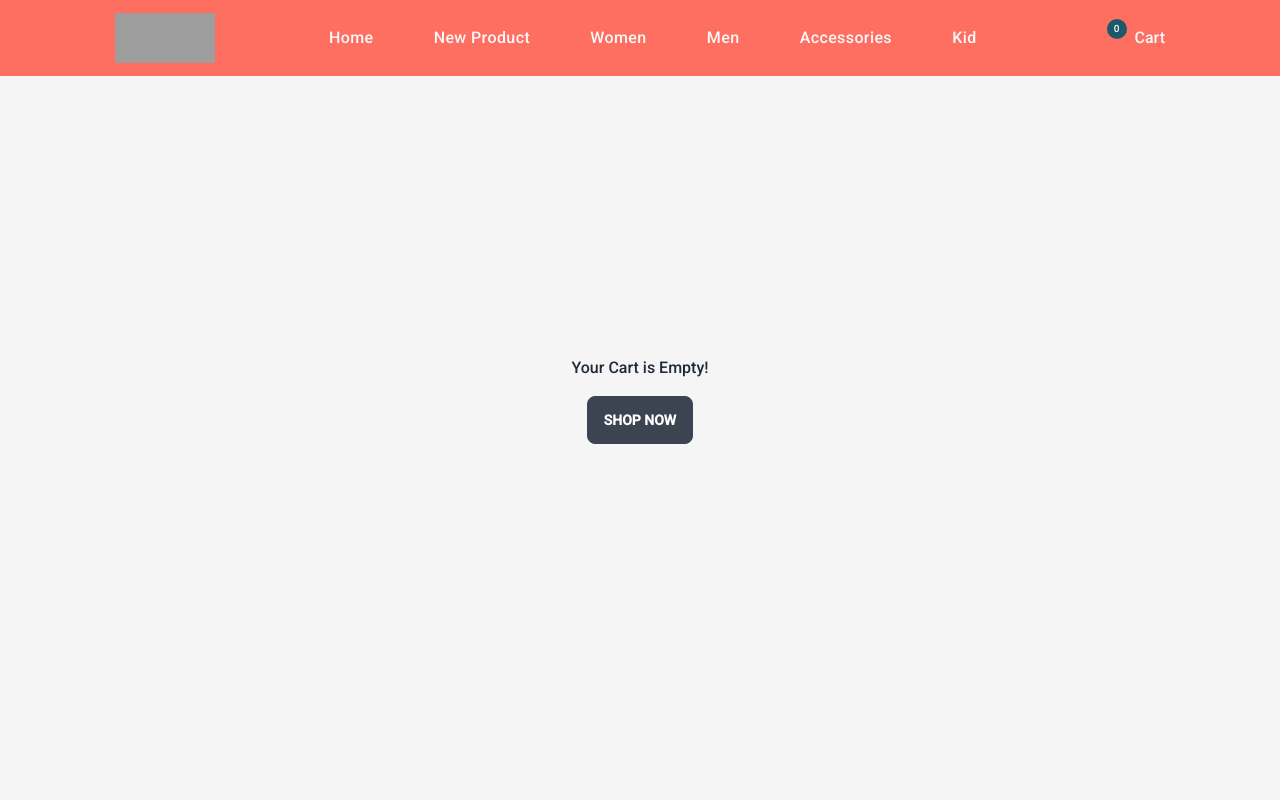
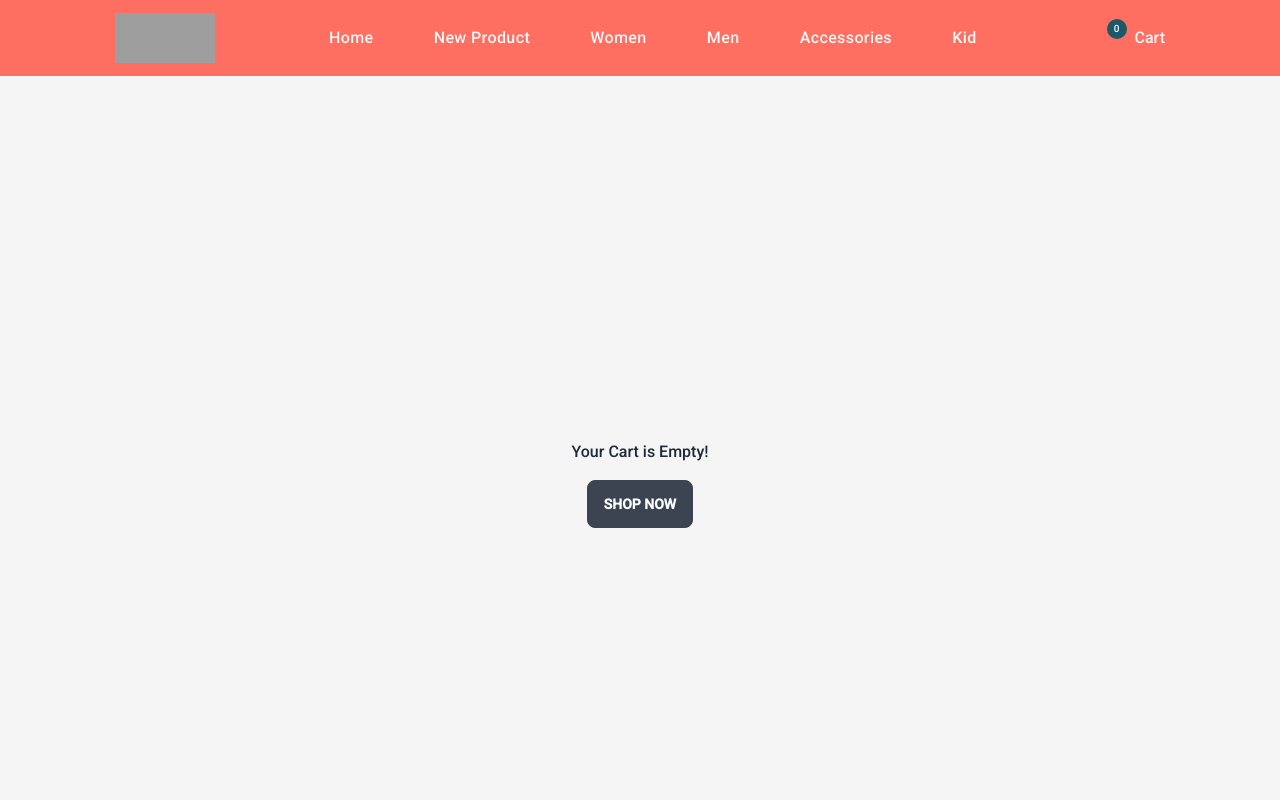
Before and after one commit to FourSqweez/watch-store-nextjs-redux-tailwind-daisyui, a Next.js app: page /cart in a window 1280 px wide. Shown: the top 800 px of the page. Built offline with nearby package versions, Linux system fonts and the light colour scheme; grey boxes are pictures that could not be loaded; some icons are missing.

Commit message:
updated : some styled

```diff
--- a/src/pages/cart.js
+++ b/src/pages/cart.js
@@ -37,9 +37,9 @@ const Cart = () => {
 	}
 
 	return (
-		<div className="h-screen w-full flex justify-center items-center">
+		<div className="h-screen sm:mb-20 mt-16 pt-10 w-full flex justify-center items-center">
 			{cart.length === 0 ? (
-				<div className="flex flex-col items-center justify-center gap-4">
+				<div className="flex h-full flex-col items-center justify-center gap-4">
 					<h2 className="flex text-center justify-center">
 						Your Cart is Empty!
 					</h2>
@@ -174,7 +174,7 @@ const Cart = () => {
 						</h3>
 					</div>
 
-					<div className="flex justify-end mt-3 ">
+					<div className="flex justify-end mt-3  ">
 						<button
 							onClick={handleBack}
 							className="btn border-none rounded-[8px] px-6 py-1.5 bg-[#FF6F61] leading-[18px] tracking-wider"
```
